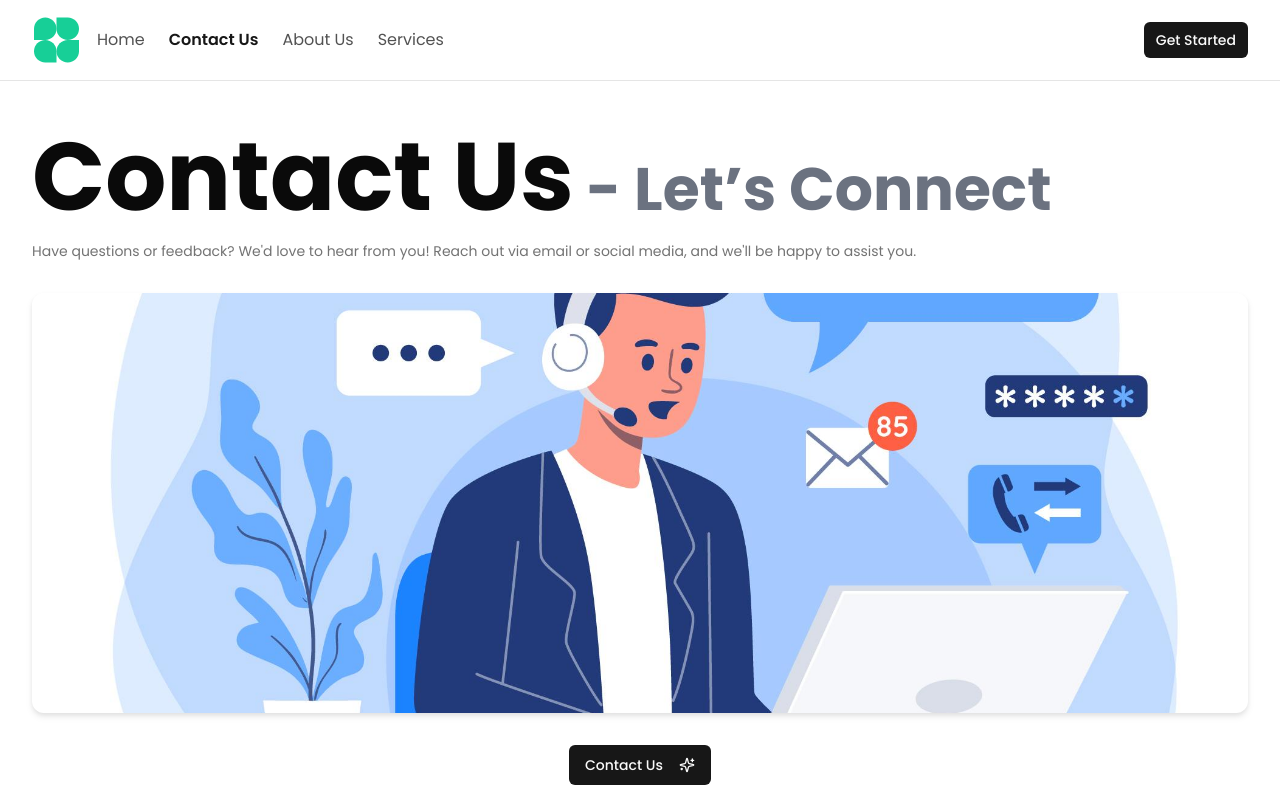
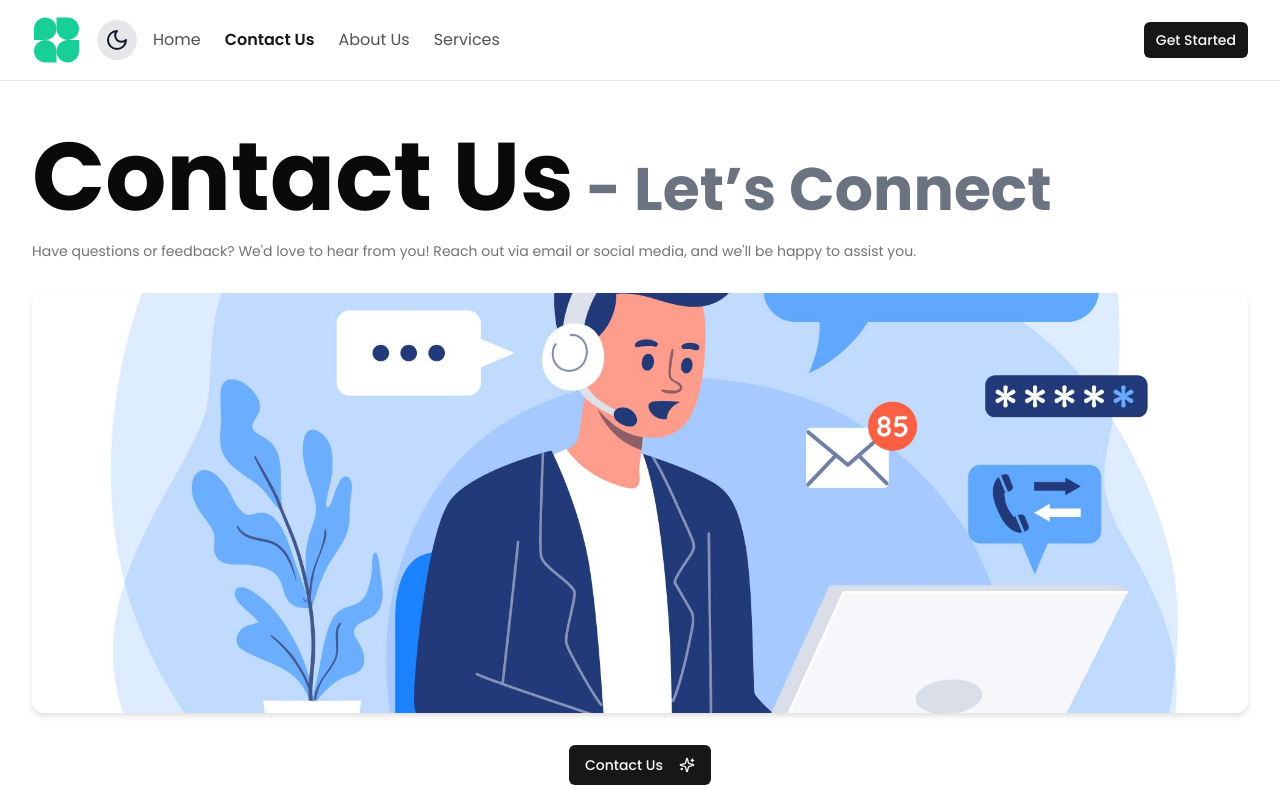
Before and after one commit to Ayushsaxena0227/ai-mock-interview, a React (Vite) app: page /contact in a window 1280 px wide. Shown: the top 800 px of the page. Built offline with nearby package versions, Linux system fonts and the light colour scheme; no server answers.

Commit message:
added dark/light mode

```diff
--- a/src/components/header.tsx
+++ b/src/components/header.tsx
@@ -5,8 +5,8 @@ import LogoContainer from "./logo-container";
 import NavigationRoutes from "./navigation-routes";
 import { NavLink } from "react-router-dom";
 import { ProfileContainer } from "./profile-container";
+import ThemeToggle from "./themtoggle";
 import ToggleContainer from "./toggle-container";
-
 const Header = () => {
   const { userId } = useAuth();
 
@@ -18,6 +18,7 @@ const Header = () => {
         <div className="flex items-center gap-4 w-full">
           {/* logo section */}
           <LogoContainer />
+          <ThemeToggle />
 
           {/* navigation section */}
           <nav className="hidden md:flex items-center gap-3">
@@ -40,9 +41,9 @@ const Header = () => {
           <div className="ml-auto flex items-center gap-6">
             {/* profile section */}
             <ProfileContainer />
-
+            {/* <ToggleContainer /> */}
+            <ToggleContainer />
             {/* mobile toggle section */}
-            <ToggleContainer />
           </div>
         </div>
       </Container>
--- a/src/components/headings.tsx
+++ b/src/components/headings.tsx
@@ -4,11 +4,13 @@ interface HeadingsProps {
   title: string;
   description?: string;
   isSubHeading?: boolean;
+  className?: string;
 }
 
 export const Headings = ({
   title,
   description,
+  className,
   isSubHeading = false,
 }: HeadingsProps) => {
   return (
--- /dev/null
+++ b/src/components/themtoggle.tsx
@@ -0,0 +1,28 @@
+import { useContext } from "react";
+import { ThemeContext } from "@/context/ThemeContext";
+import { Moon, Sun } from "lucide-react";
+
+const ThemeToggle = () => {
+  const theme = useContext(ThemeContext);
+
+  if (!theme) {
+    throw new Error("ThemeToggle must be used within a ThemeProvider");
+  }
+
+  const { darkMode, setDarkMode } = theme;
+
+  return (
+    <button
+      onClick={() => setDarkMode(!darkMode)}
+      className="p-2 rounded-full bg-gray-200 dark:bg-gray-700 transition-all"
+    >
+      {darkMode ? (
+        <Sun className="text-yellow-400" />
+      ) : (
+        <Moon className="text-gray-900" />
+      )}
+    </button>
+  );
+};
+
+export default ThemeToggle;
--- /dev/null
+++ b/src/context/ThemeContext.tsx
@@ -0,0 +1,37 @@
+import { createContext, useState, useEffect, ReactNode } from "react";
+
+// Define the shape of the context
+interface ThemeContextType {
+  darkMode: boolean;
+  setDarkMode: (value: boolean) => void;
+}
+
+// Create the context
+export const ThemeContext = createContext<ThemeContextType | undefined>(
+  undefined
+);
+
+// Provider component
+export const ThemeProvider = ({ children }: { children: ReactNode }) => {
+  const [darkMode, setDarkMode] = useState(() => {
+    // Check for user preference in localStorage
+    return localStorage.getItem("theme") === "dark";
+  });
+
+  // Toggle theme and store in localStorage
+  useEffect(() => {
+    if (darkMode) {
+      document.documentElement.classList.add("dark");
+      localStorage.setItem("theme", "dark");
+    } else {
+      document.documentElement.classList.remove("dark");
+      localStorage.setItem("theme", "light");
+    }
+  }, [darkMode]);
+
+  return (
+    <ThemeContext.Provider value={{ darkMode, setDarkMode }}>
+      {children}
+    </ThemeContext.Provider>
+  );
+};
--- a/src/main.tsx
+++ b/src/main.tsx
@@ -4,6 +4,7 @@ import "./index.css";
 import App from "./App.tsx";
 import { ClerkProvider } from "@clerk/clerk-react";
 import { ToasterProvider } from "./provider/toast-provider.tsx";
+import { ThemeProvider } from "./context/ThemeContext.tsx";
 
 // Import your Publishable Key
 const PUBLISHABLE_KEY = import.meta.env.VITE_CLERK_PUBLISHABLE_KEY;
@@ -14,9 +15,11 @@ if (!PUBLISHABLE_KEY) {
 
 createRoot(document.getElementById("root")!).render(
   <StrictMode>
-    <ClerkProvider publishableKey={PUBLISHABLE_KEY} afterSignOutUrl="/">
-      <App />
-      <ToasterProvider />
-    </ClerkProvider>
+    <ThemeProvider>
+      <ClerkProvider publishableKey={PUBLISHABLE_KEY} afterSignOutUrl="/">
+        <App />
+        <ToasterProvider />
+      </ClerkProvider>
+    </ThemeProvider>
   </StrictMode>
 );
--- a/src/routes/dashboard.tsx
+++ b/src/routes/dashboard.tsx
@@ -57,6 +57,7 @@ export const Dashboard = () => {
         <Headings
           title="Dashboard"
           description="Create and start you AI Mock interview"
+          className="text-black dark:text-white"
         />
         <Link to={"/generate/create"}>
           <Button size={"sm"}>
--- a/src/routes/feedback.tsx
+++ b/src/routes/feedback.tsx
@@ -149,48 +149,48 @@ export const Feedback = () => {
                 className={cn(
                   "px-5 py-3 flex items-center justify-between text-base rounded-t-lg transition-colors hover:no-underline",
                   activeFeed === feed.id
-                    ? "bg-gradient-to-r from-purple-50 to-blue-50"
-                    : "hover:bg-gray-50"
+                    ? "bg-white text-black dark:bg-black dark:text-white" // Ensures visibility in both modes
+                    : "hover:bg-black dark:hover:bg-black"
                 )}
               >
                 <span>{feed.question}</span>
               </AccordionTrigger>
 
-              <AccordionContent className="px-5 py-6 bg-white rounded-b-lg space-y-5 shadow-inner">
-                <div className="text-lg font-semibold to-gray-700">
+              <AccordionContent className="px-5 py-6 bg-white dark:bg-gray-900 rounded-b-lg space-y-5 shadow-inner">
+                <div className="text-lg font-semibold text-gray-700 dark:text-white">
                   <Star className="inline mr-2 text-yellow-400" />
                   Rating : {feed.rating}
                 </div>
 
-                <Card className="border-none space-y-3 p-4 bg-green-50 rounded-lg shadow-md">
-                  <CardTitle className="flex items-center text-lg">
+                <Card className="border-none space-y-3 p-4 bg-green-50 dark:bg-green-900 rounded-lg shadow-md">
+                  <CardTitle className="flex items-center text-lg text-black dark:text-white">
                     <CircleCheck className="mr-2 text-green-600" />
                     Expected Answer
                   </CardTitle>
 
-                  <CardDescription className="font-medium text-gray-700">
+                  <CardDescription className="font-medium text-gray-700 dark:text-gray-300">
                     {feed.correct_ans}
                   </CardDescription>
                 </Card>
 
-                <Card className="border-none space-y-3 p-4 bg-yellow-50 rounded-lg shadow-md">
-                  <CardTitle className="flex items-center text-lg">
+                <Card className="border-none space-y-3 p-4 bg-yellow-50 dark:bg-yellow-900 rounded-lg shadow-md">
+                  <CardTitle className="flex items-center text-lg text-black dark:text-white">
                     <CircleCheck className="mr-2 text-yellow-600" />
                     Your Answer
                   </CardTitle>
 
-                  <CardDescription className="font-medium text-gray-700">
+                  <CardDescription className="font-medium text-gray-700 dark:text-gray-300">
                     {feed.user_ans}
                   </CardDescription>
                 </Card>
 
-                <Card className="border-none space-y-3 p-4 bg-red-50 rounded-lg shadow-md">
-                  <CardTitle className="flex items-center text-lg">
+                <Card className="border-none space-y-3 p-4 bg-red-50 dark:bg-red-900 rounded-lg shadow-md">
+                  <CardTitle className="flex items-center text-lg text-black dark:text-white">
                     <CircleCheck className="mr-2 text-red-600" />
                     Feedback
                   </CardTitle>
 
-                  <CardDescription className="font-medium text-gray-700">
+                  <CardDescription className="font-medium text-gray-700 dark:text-gray-300">
                     {feed.feedback}
                   </CardDescription>
                 </Card>
--- a/src/routes/services.tsx
+++ b/src/routes/services.tsx
@@ -5,7 +5,7 @@ import { Sparkles } from "lucide-react";
 import { Link } from "react-router-dom";
 
 const Services = () => {
-  const userId = useAuth();
+  const { userId } = useAuth();
   //   console.log(userId);
   return (
     <div className="flex-col w-full pb-24">
--- a/tailwind.config.js
+++ b/tailwind.config.js
@@ -5,75 +5,75 @@ export default {
   theme: {
     extend: {
       borderRadius: {
-  			lg: 'var(--radius)',
-  			md: 'calc(var(--radius) - 2px)',
-  			sm: 'calc(var(--radius) - 4px)'
+        lg: "var(--radius)",
+        md: "calc(var(--radius) - 2px)",
+        sm: "calc(var(--radius) - 4px)",
       },
       colors: {
-  			background: 'hsl(var(--background))',
-  			foreground: 'hsl(var(--foreground))',
+        background: "hsl(var(--background))",
+        foreground: "hsl(var(--foreground))",
         card: {
-  				DEFAULT: 'hsl(var(--card))',
-  				foreground: 'hsl(var(--card-foreground))'
+          DEFAULT: "hsl(var(--card))",
+          foreground: "hsl(var(--card-foreground))",
         },
         popover: {
-  				DEFAULT: 'hsl(var(--popover))',
-  				foreground: 'hsl(var(--popover-foreground))'
+          DEFAULT: "hsl(var(--popover))",
+          foreground: "hsl(var(--popover-foreground))",
         },
         primary: {
-  				DEFAULT: 'hsl(var(--primary))',
-  				foreground: 'hsl(var(--primary-foreground))'
+          DEFAULT: "hsl(var(--primary))",
+          foreground: "hsl(var(--primary-foreground))",
         },
         secondary: {
-  				DEFAULT: 'hsl(var(--secondary))',
-  				foreground: 'hsl(var(--secondary-foreground))'
+          DEFAULT: "hsl(var(--secondary))",
+          foreground: "hsl(var(--secondary-foreground))",
         },
         muted: {
-  				DEFAULT: 'hsl(var(--muted))',
-  				foreground: 'hsl(var(--muted-foreground))'
+          DEFAULT: "hsl(var(--muted))",
+          foreground: "hsl(var(--muted-foreground))",
         },
         accent: {
-  				DEFAULT: 'hsl(var(--accent))',
-  				foreground: 'hsl(var(--accent-foreground))'
+          DEFAULT: "hsl(var(--accent))",
+          foreground: "hsl(var(--accent-foreground))",
         },
         destructive: {
-  				DEFAULT: 'hsl(var(--destructive))',
-  				foreground: 'hsl(var(--destructive-foreground))'
+          DEFAULT: "hsl(var(--destructive))",
+          foreground: "hsl(var(--destructive-foreground))",
         },
-  			border: 'hsl(var(--border))',
-  			input: 'hsl(var(--input))',
-  			ring: 'hsl(var(--ring))',
+        border: "hsl(var(--border))",
+        input: "hsl(var(--input))",
+        ring: "hsl(var(--ring))",
         chart: {
-  				'1': 'hsl(var(--chart-1))',
-  				'2': 'hsl(var(--chart-2))',
-  				'3': 'hsl(var(--chart-3))',
-  				'4': 'hsl(var(--chart-4))',
-  				'5': 'hsl(var(--chart-5))'
-  			}
+          1: "hsl(var(--chart-1))",
+          2: "hsl(var(--chart-2))",
+          3: "hsl(var(--chart-3))",
+          4: "hsl(var(--chart-4))",
+          5: "hsl(var(--chart-5))",
+        },
       },
       keyframes: {
-  			'accordion-down': {
+        "accordion-down": {
           from: {
-  					height: '0'
+            height: "0",
           },
           to: {
-  					height: 'var(--radix-accordion-content-height)'
-  				}
+            height: "var(--radix-accordion-content-height)",
           },
-  			'accordion-up': {
+        },
+        "accordion-up": {
           from: {
-  					height: 'var(--radix-accordion-content-height)'
+            height: "var(--radix-accordion-content-height)",
           },
           to: {
-  					height: '0'
-  				}
-  			}
+            height: "0",
+          },
+        },
       },
       animation: {
-  			'accordion-down': 'accordion-down 0.2s ease-out',
-  			'accordion-up': 'accordion-up 0.2s ease-out'
-  		}
-  	}
+        "accordion-down": "accordion-down 0.2s ease-out",
+        "accordion-up": "accordion-up 0.2s ease-out",
+      },
+    },
   },
   plugins: [require("tailwindcss-animate")],
 };
```
Lines whose indentation alone changed are shown as unchanged.
